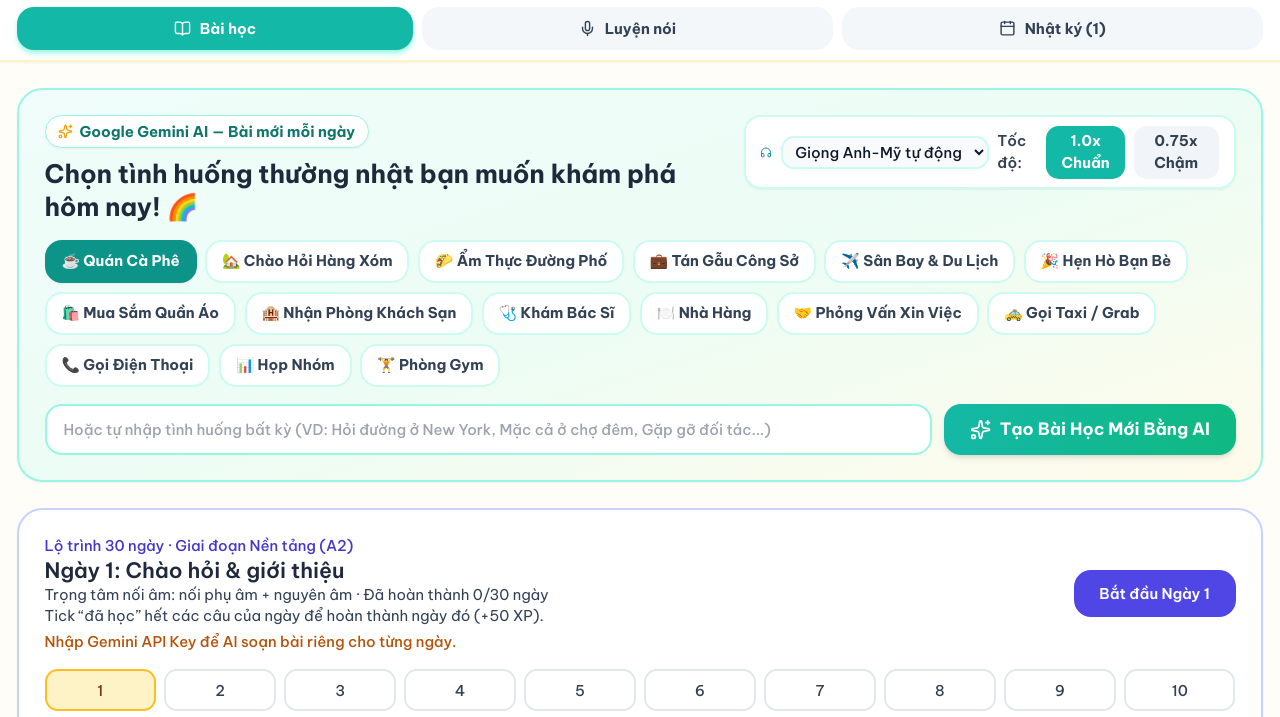
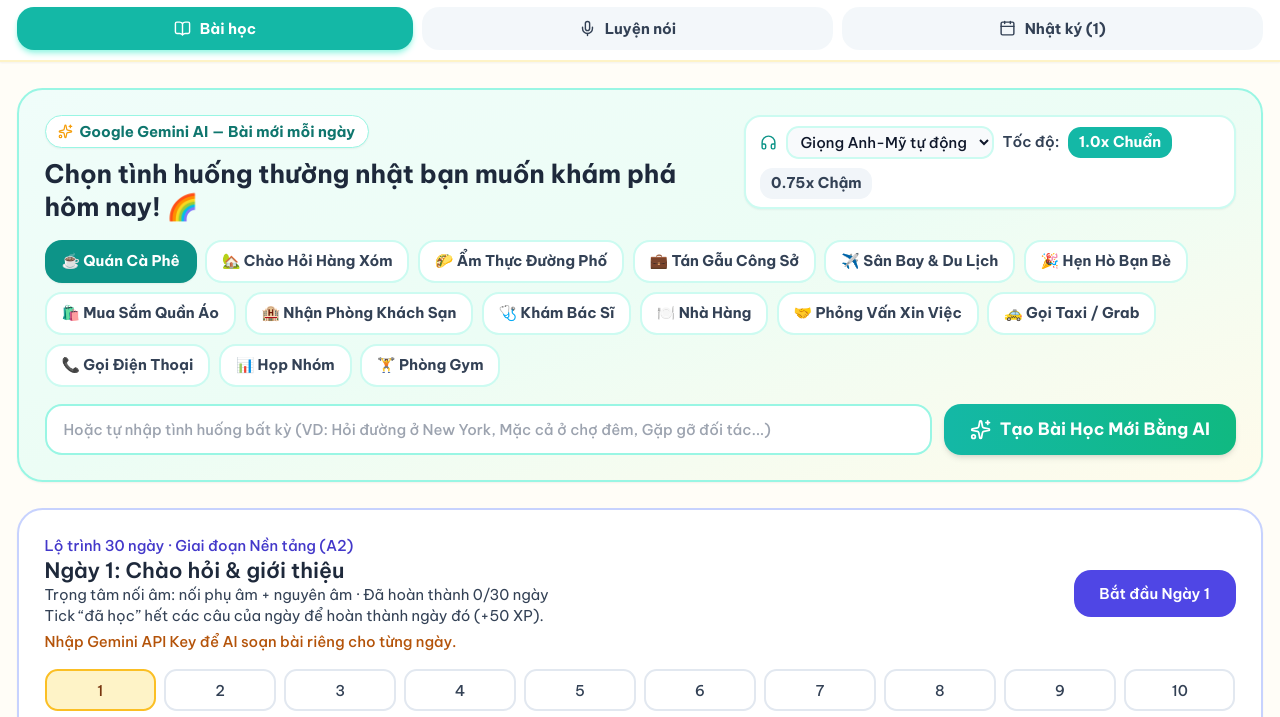
Before and after one commit to ngothanhnhan3901/SunnySpeak, a plain HTML site: page index.html in a window 1280 px wide. Shown: the part 78-795 px from the top of the page. Drawn offline with nearby package versions, Linux system fonts and the light colour scheme.

Commit message:
Update index.html

```diff
--- a/index.html
+++ b/index.html
@@ -221,7 +221,7 @@
           </div>
 
           <!-- Audio Speed Control -->
-          <div class="flex items-center gap-2 self-start bg-white px-3.5 py-2 rounded-2xl border-2 border-teal-100 shadow-sm">
+          <div class="flex flex-wrap items-center gap-2 self-start max-w-full bg-white px-3.5 py-2 rounded-2xl border-2 border-teal-100 shadow-sm">
             <i data-lucide="headphones" class="w-4 h-4 text-teal-600"></i>
             <select id="voice-select" onchange="setVoice(this.value)" title="Giọng đọc tiếng Anh" class="max-w-[210px] text-sm font-semibold bg-slate-50 border-2 border-teal-100 rounded-xl px-2 py-1 cursor-pointer"></select>
             <span class="text-xs font-bold text-slate-600">Tốc độ:</span>
@@ -501,6 +501,7 @@
       </div>
     </div>
 
+    <p class="text-center text-sm text-slate-500 mt-10">SunnySpeak · bản cập nhật 07/11/2026 (di động)</p>
   </main>
 
   <!-- ==========================================
```
